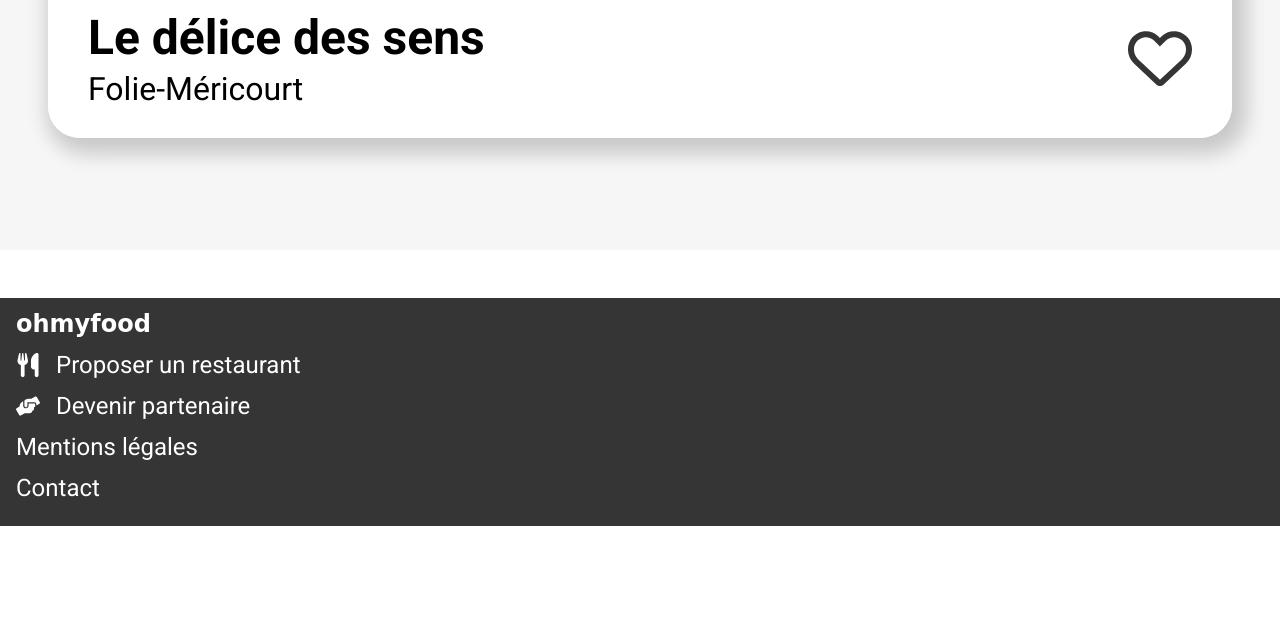
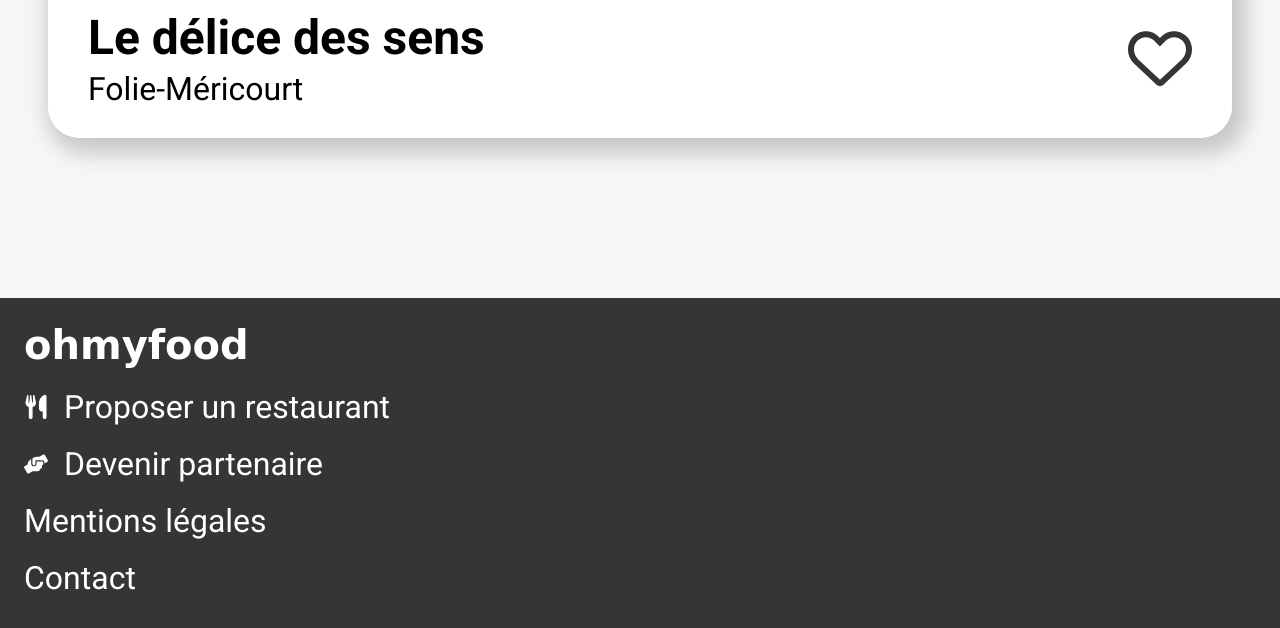
Before and after one commit to Swymn/OC-3-OhMyFood, a plain HTML site: page index.html in a window 1280 px wide. Shown: the part 4402-5030 px from the top of the page. Before the commit the page ends 4928 px from the top, so only its background shows below. Drawn offline with Linux system fonts and the light colour scheme; a web font is replaced by a local one.

Commit message:
Footer Fixed

```diff
--- a/css/styles.css
+++ b/css/styles.css
@@ -22,6 +22,10 @@
     display: flex;
     align-items: center;
     justify-content: center;
+}
+
+body {
+    background-color: #f6f6f6;
 }
 
 .icon {
@@ -49,14 +53,14 @@
 footer {
     background-color: var(--color-dark);
     width: 100%;
-    padding: 1.5vh 2vh;
+    padding: 3vh;
 }
 
 .footer-title {
     color: #fff;
-    font-size: 1.5rem;
+    font-size: 2.5rem;
     font-weight: bold;
-    margin-bottom: 1vh;
+    margin-bottom: 2vh;
 }
 
 .footer-links {
@@ -64,8 +68,8 @@
 }
 
 .link-item {
-    font-size: 1.5rem;
-    margin: 1vw 0;
+    font-size: 2rem;
+    margin: 1.5vw 0;
     display: flex;
     align-items: center;
 }
```
